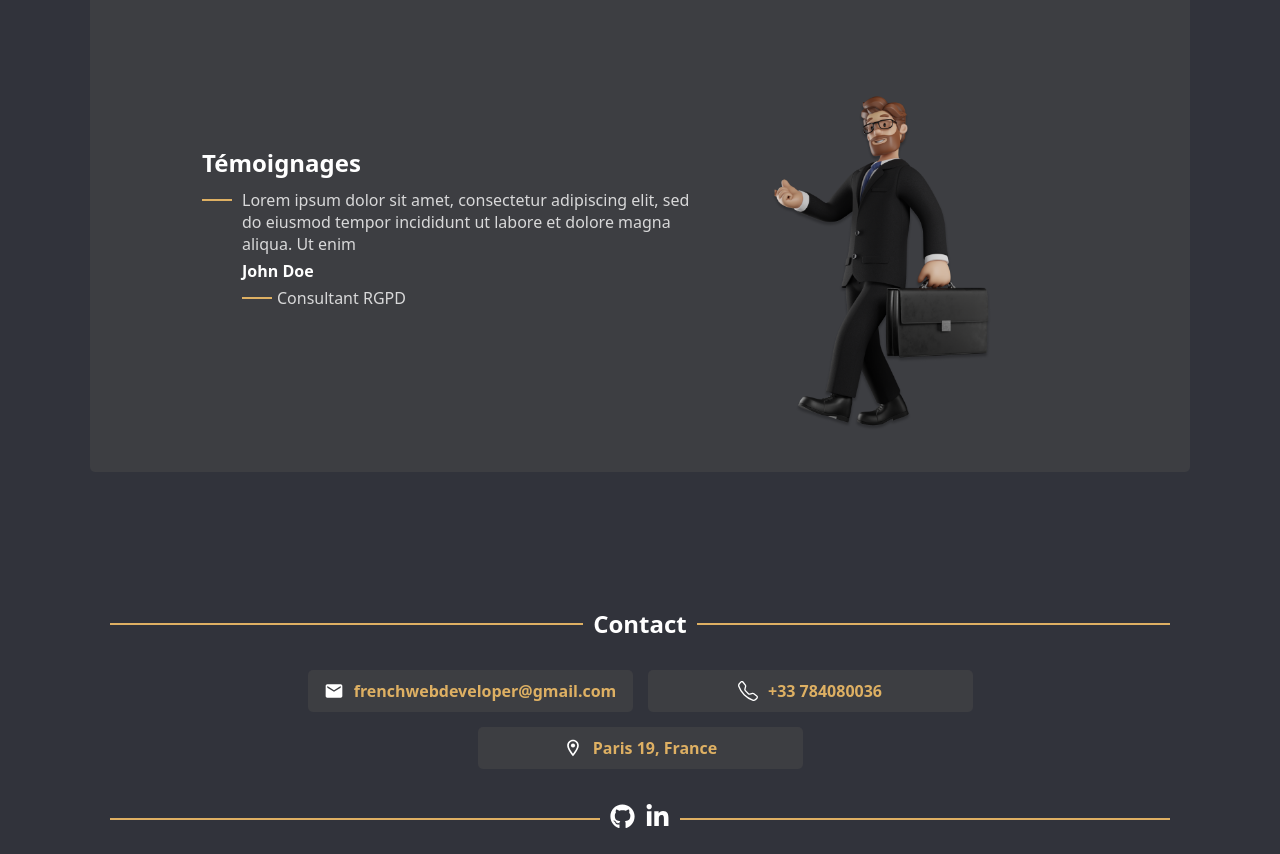
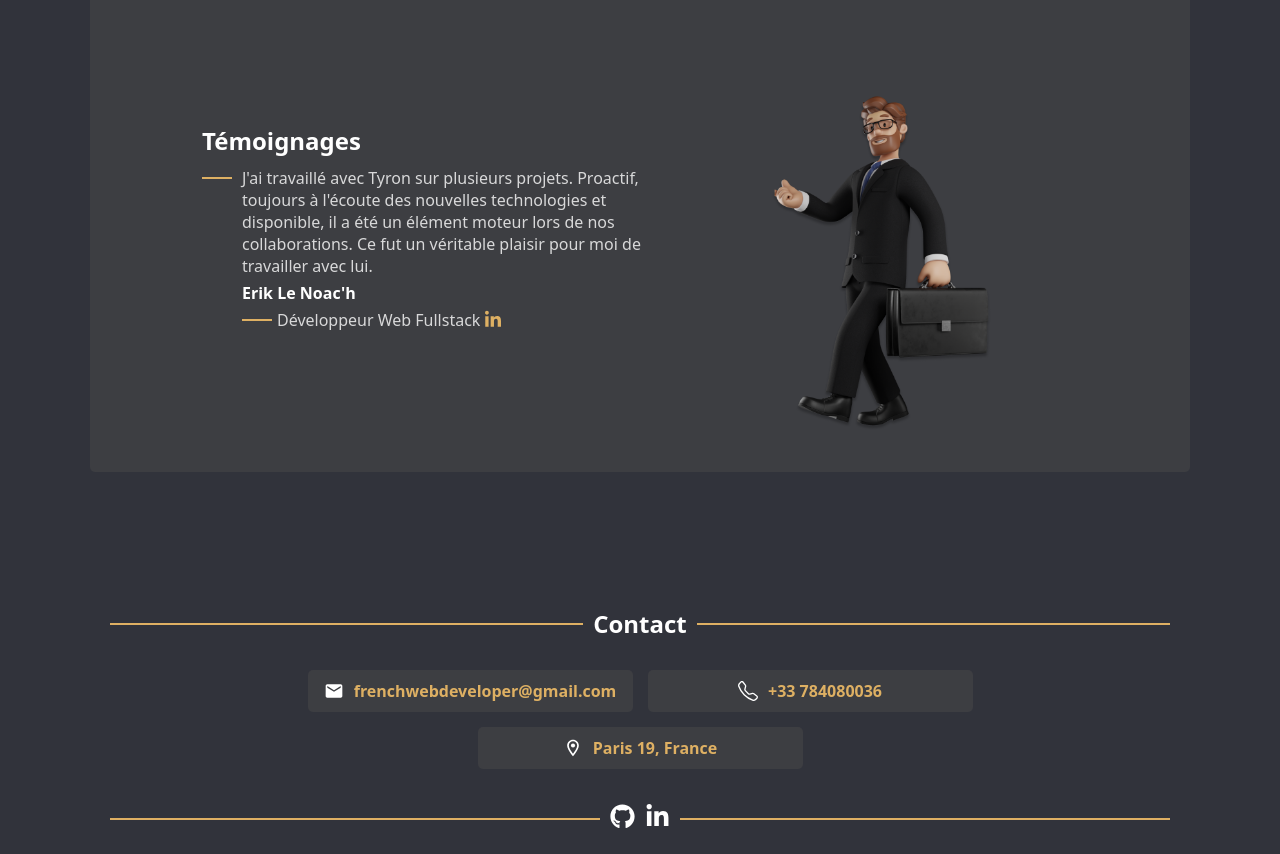
Before and after one commit to Tyronwilliam/PortfolioV4, a React (Vite) app: page / in a window 1280 px wide. Shown: the part 2880-3734 px from the top of the page. Built offline with nearby package versions, Linux system fonts and the light colour scheme.

Commit message:
Add testimony + type

```diff
--- a/src/Section/Portfolio/_testimonial.scss
+++ b/src/Section/Portfolio/_testimonial.scss
@@ -29,9 +29,18 @@
     @include FlexRowBase;
     height: fit-content;
     gap: 5px;
-
     p {
       color: rgba(255, 255, 255, 0.8);
+    }
+    a {
+      height: 100%;
+      color: $SECOND_COLOR;
+      svg {
+        height: 100%;
+        &:hover {
+          fill: white;
+        }
+      }
     }
   }
 }
--- a/src/Section/Portfolio/components/Testimonial.tsx
+++ b/src/Section/Portfolio/components/Testimonial.tsx
@@ -1,26 +1,35 @@
 import PRO from "../../../assets/pro.png";
+import { FaLinkedinIn } from "react-icons/fa";
 
+interface Temoignage {
+  fullName: string;
+  testimony: string;
+  role: string;
+  linkedinUrl: string;
+}
+const temoignage: Temoignage[] = [
+  {
+    fullName: "Erik Le Noac'h",
+    testimony:
+      "J'ai travaillé avec Tyron sur plusieurs projets. Proactif, toujours à l'écoute des nouvelles technologies et disponible, il a été un élément moteur lors de nos collaborations. Ce fut un véritable plaisir pour moi de travailler avec lui.",
+    role: "Développeur Web Fullstack",
+    linkedinUrl: "https://www.linkedin.com/in/erik-le-noac-h-91a82b101/",
+  },
+];
 const Testimonial = () => {
   return (
     <section className="section light__background">
       <div className="left_right-box">
         <div>
           <h2>Témoignages</h2>
-          <div>
-            <div className="yellow_band"></div>
-            <div className="content__box-testimonial">
-              <p>
-                Lorem ipsum dolor sit amet, consectetur adipiscing elit, sed do
-                eiusmod tempor incididunt ut labore et dolore magna aliqua. Ut
-                enim
-              </p>
-              <p>John Doe</p>
-              <div>
-                <div className="yellow_band"></div>
-                <p>Consultant RGPD</p>
-              </div>
-            </div>
-          </div>
+          {temoignage?.map((item) => (
+            <ContentTestimonial
+              fullName={item.fullName}
+              testimony={item.testimony}
+              role={item.role}
+              linkedinUrl={item.linkedinUrl}
+            />
+          ))}
         </div>
         <div className="container_cartoon">
           <img src={PRO} alt="Cartoon character" />
@@ -31,3 +40,29 @@ const Testimonial = () => {
 };
 
 export default Testimonial;
+
+const ContentTestimonial = ({
+  fullName,
+  testimony,
+  role,
+  linkedinUrl,
+}: Temoignage) => {
+  return (
+    <div>
+      <div className="yellow_band"></div>
+      <div className="content__box-testimonial">
+        <p>{testimony}</p>
+        <p>{fullName}</p>
+        <div>
+          <div className="yellow_band"></div>
+          <p>{role}</p>
+          {linkedinUrl && (
+            <a href={linkedinUrl}>
+              <FaLinkedinIn />
+            </a>
+          )}
+        </div>
+      </div>
+    </div>
+  );
+};
```
